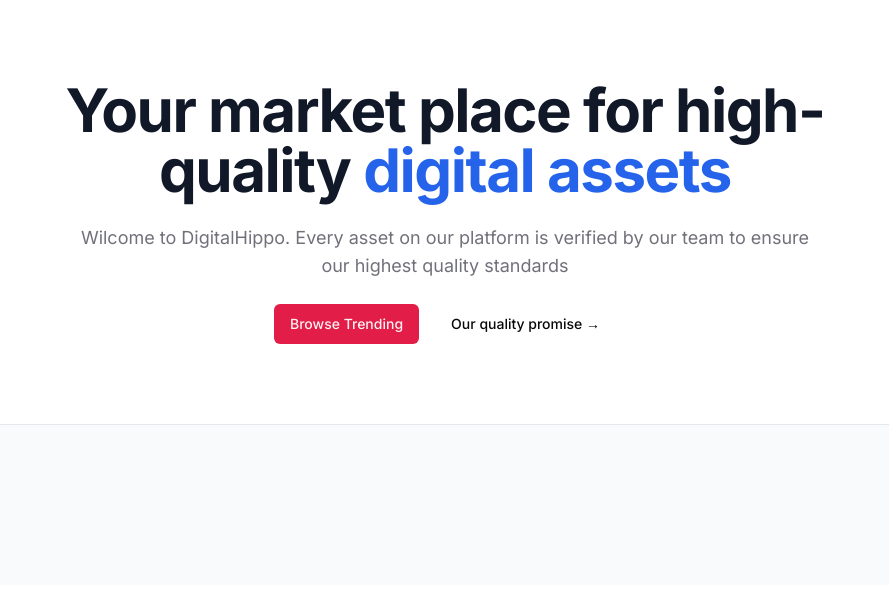
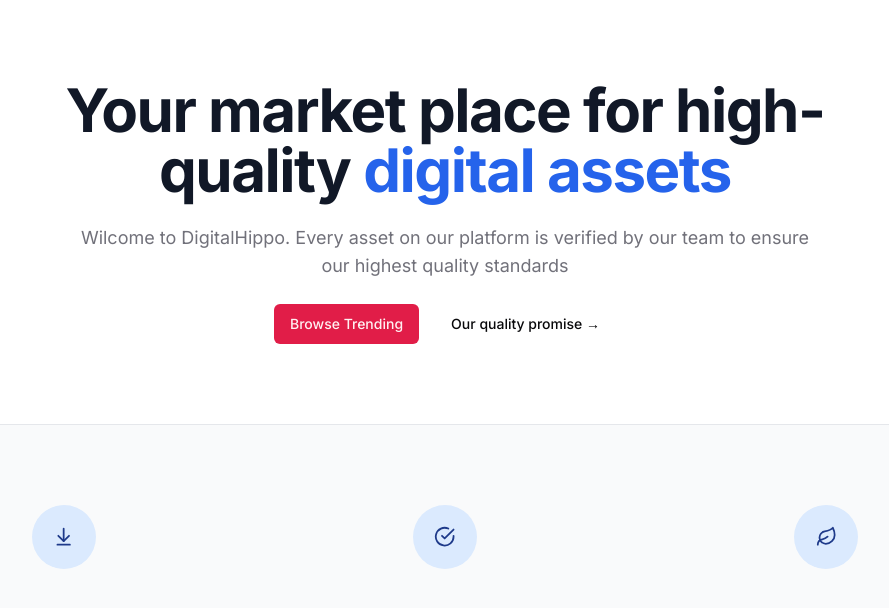
Before and after one commit to amiraadev/next-digital-marketplce, a Next.js app: page / in a window 1280 px wide. Shown: the top 608 px of the page, without its empty margins (195-1084 px from the left). Built offline with nearby package versions, Linux system fonts and the light colour scheme.

Commit message:
styling the perks

```diff
--- a/src/app/page.tsx
+++ b/src/app/page.tsx
@@ -4,23 +4,23 @@ import Image from "next/image";
 import MaxWidthWrapper from "@/components/MaxWidthWrapper";
 import  Link  from "next/link";
 import { Button, buttonVariants } from "@/components/ui/button";
-import { ArrowDownToLine, CheckCircle } from "lucide-react";
+import { ArrowDownToLine, CheckCircle, Leaf } from "lucide-react";
 
 const perks= [
   {
   name:"Instant Delivery",
   Icon:ArrowDownToLine,
-  description:"Get your assets delivered to your email in seconds and download them right away"
+  description:"Get your assets delivered to your email in seconds and download them right away."
 },
   {
   name:"Guaranteed Quality",
   Icon:CheckCircle,
-  description:"Every asset on our platform is verified by our team to ensure our highest quality standards"
+  description:"Every asset on our platform is verified by our team to ensure our highest quality standards."
 },
   {
-  name:"Instant Delivery",
-  Icon:ArrowDownToLine,
-  description:"Get your assets delivered to your email in seconds and download them right away"
+  name:"For the Plannet ",
+  Icon:Leaf,
+  description:"We've pledged 1% of sales to the preservation and restoration of the natural environment."
 },
 ]
 export default function Home() {
@@ -48,7 +48,16 @@ export default function Home() {
     <section className="border-t border-gray-200 bg-gray-50">
       <MaxWidthWrapper className="py-20">
         <div className="grid grid-cols-1 gap-y-12 sm:gap-x-6 lg:grid-cols-3 lg:gap-cols-3 lg:gap-y-0">
-
+         {perks.map((perk)=>(
+          <div key={perk.name} className="text-center md:flex md:items-start md:text-left lg:block lg:text-center">
+            <div className="md:flex-shrink-0 flex justify-center">
+              <div className="h-16 w-16 flex items-center justify-center rounded-full bg-blue-100 text-blue-900">
+                {<perk.Icon className="w-1/3 h-1/3"/>}
+              </div>
+            </div>
+            <div className="mt-6 md:ml-4 md:mt-0 lg:ml-0 lg:mt-6"></div>
+          </div>
+         ))}
         </div>
       </MaxWidthWrapper>
     </section>
```
